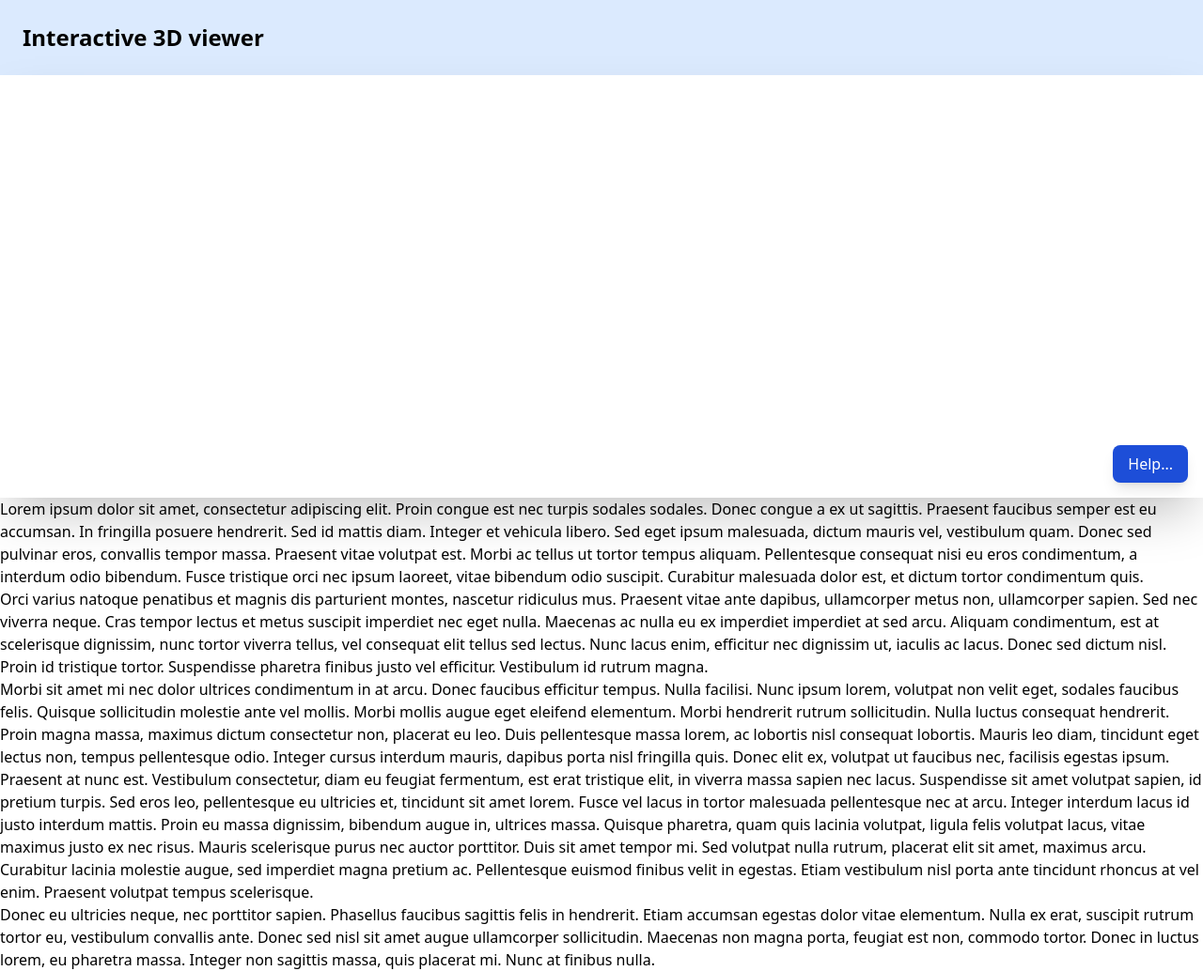
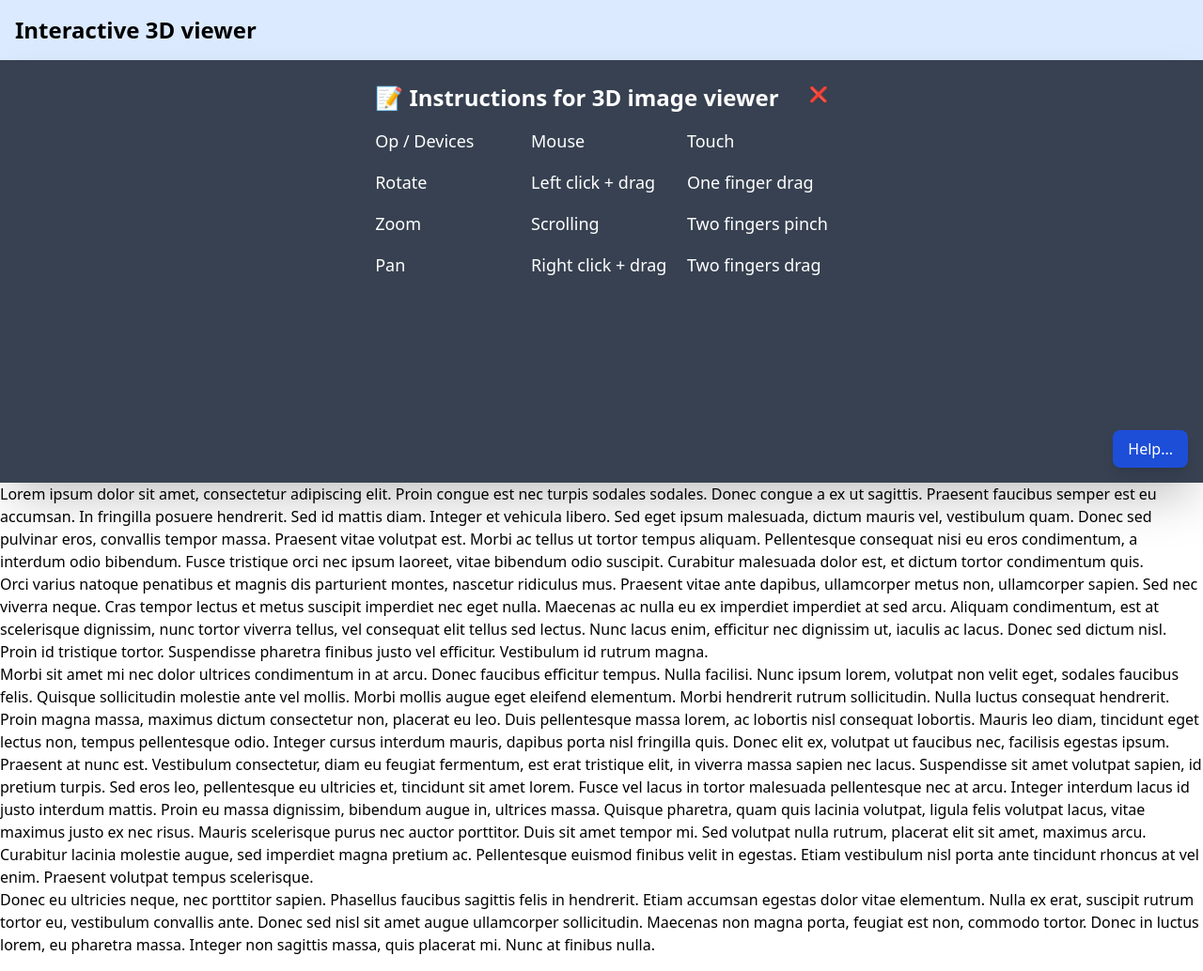
Before and after one commit to robin-artemstein/testing-static-pages, a plain HTML site: page babylon-webgl-2.html in a window 1280 px wide. Shown: the whole page at 94% size. Drawn offline with nearby package versions, Linux system fonts and the light colour scheme; a script that the page names is missing.

Commit message:
Update babylon-webgl-2.html

```diff
--- a/babylon-webgl-2.html
+++ b/babylon-webgl-2.html
@@ -13,8 +13,33 @@
     </style>
 </head>
 <body>
-    <div class="text-2xl p-6 font-bold text-black bg-blue-100">Interactive 3D viewer</div>
+    <div class="text-2xl p-4 font-bold text-black bg-blue-100">Interactive 3D viewer</div>
     <div class="relative shadow-2xl">
+        <div class="absolute w-full h-full flex item-center justify-center bg-gray-700">
+            <div class="m-4">
+            <div class="flex flex-row justify-between">
+                <div class="p-2 font-semibold text-2xl text-white">
+                    📝 Instructions for 3D image viewer
+                </div>
+                <div class="p-2">❌</div>
+            </div>
+            <div class="grid grid-cols-3 gap-4 p-2">
+                <div class="font-normal text-lg text-white">Op / Devices</div>
+                <div class="font-normal text-lg text-white">Mouse</div>
+                <div class="font-normal text-lg text-white">Touch</div>
+                <div class="font-normal text-lg text-white">Rotate</div>
+                <div class="font-normal text-lg text-white">Left click + drag</div>
+                <div class="font-normal text-lg text-white">One finger drag</div>
+                <div class="font-normal text-lg text-white">Zoom</div>
+                <div class="font-normal text-lg text-white">Scrolling</div>
+                <div class="font-normal text-lg text-white">Two fingers pinch</div>
+                <div class="font-normal text-lg text-white">Pan</div>
+                <div class="font-normal text-lg text-white">Right click + drag</div>
+                <div class="font-normal text-lg text-white">Two fingers drag</div>
+            </div>
+        </div>
+        </div>
+
         <div class="absolute bottom-4 right-4 bg-blue-700 text-white px-4 py-2 rounded-lg shadow-lg">
              <a href="#">Help...</a>
         </div>
```
